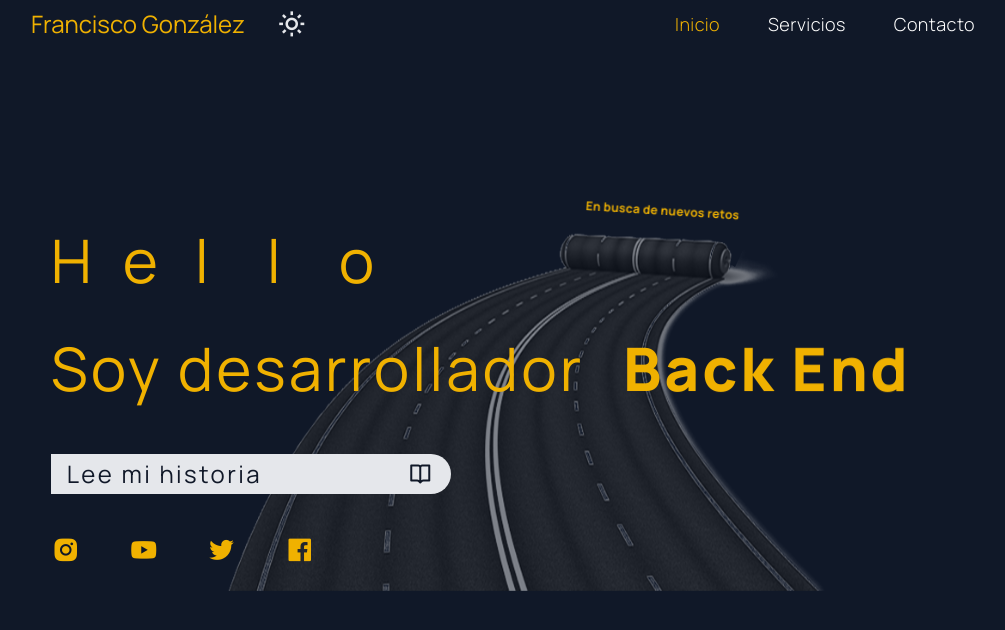
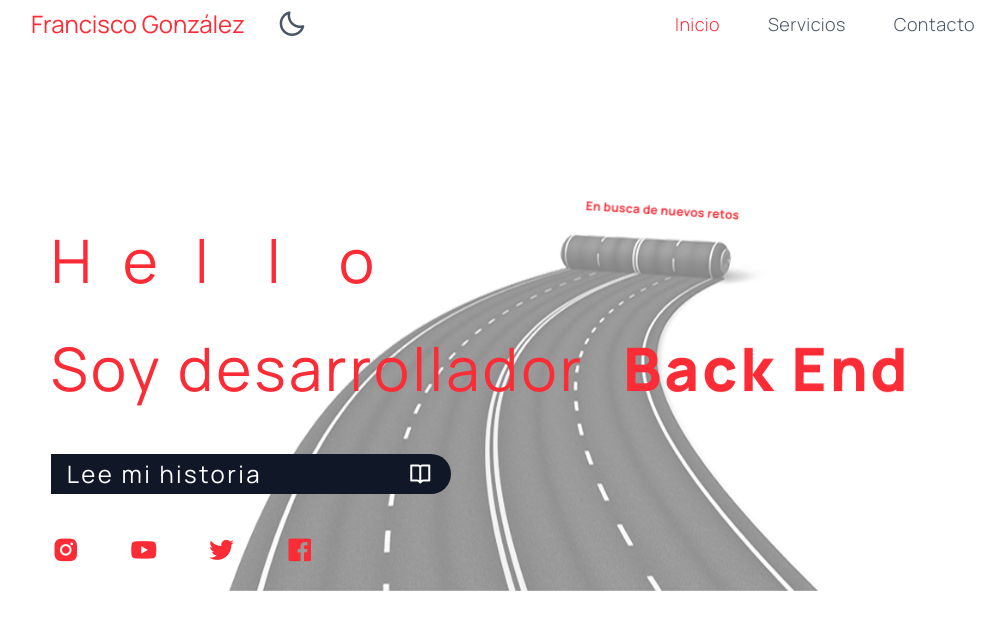
Before and after one commit to fgp4321/Portfolio, a React (Vite) app: page / in a window 1280 px wide. Shown: the top 630 px of the page, without its empty margins (113-1118 px from the left). Built offline with nearby package versions, Linux system fonts and the light colour scheme.

Commit message:
modo claro/oscuro hecho entero

```diff
--- a/src/App.jsx
+++ b/src/App.jsx
@@ -1,11 +1,14 @@
 import { React } from "react";
 import Hero from "./components/Hero";
+import { ThemeProvider } from "./context/ThemeContext";
 
 const App = () => {
   return (
-    <div className="min-h-screen bg-gray-900">
-      <Hero />
-    </div>
+    <ThemeProvider>
+      <div className="min-h-screen bg-white dark:bg-gray-900 text-red-500 dark:text-yellow-500 transition-colors duration-500">
+        <Hero />
+      </div>
+    </ThemeProvider>
     )
 }
 
--- a/src/components/Hero.jsx
+++ b/src/components/Hero.jsx
@@ -26,7 +26,7 @@
     <div className='w-full h-screen flex flex-col justify-center items-center isolate'>
       <Navbar />
       <div className='flex flex-col md:items-center items-start xl:gap-y-10 gap-y-3 xl:mb-0 md:mb-20 mb-0'>
-        <h1 className='flex flex-col xl:space-y-8 md:space-y-4 space-y-2 xl:text-6xl md:text-4xl text-3xl md:font-normal font-bolder text-yellow-500'>
+        <h1 className='flex flex-col xl:space-y-8 md:space-y-4 space-y-2 xl:text-6xl md:text-4xl text-3xl md:font-normal font-bolder'>
           <span className='flex'>
             {letters.map((letter, index) => (
               <span key={index} className='inline-block md:w-38 w-32 xl:-mr-20 -mr-24 relative' onMouseEnter={() => setHoveredLetter(index)} onMouseLeave={() => setHoveredLetter(null)}>
@@ -39,17 +39,17 @@
             Soy desarrollador{' '} <span className={`inline-block xl:w-[380px] md:w-[240px] w-[160px] lg:ml-6 ml-2 font-extrabold transform origin-left transition-transform duration-300 ease-out ${isRotating ? 'rotate-[100deg]' : 'rotate-0'}`}>{currentText}</span>
           </span>
         </h1>
-        <button className='xl:w-[400px] md:w-[300px] w-[270px] bg-gray-200 md:py-1 py-0 md:px-4 px-2 xl:text-2xl md:text-xl text-base text-gray-900 tracking-widest rounded-r-4xl flex justify-between items-center md:mr-auto md:mx-0 mx-auto' onClick={() => setIsTextVisible(!isTextVisible)} onMouseEnter={() => setRoadImageOpacity(0.8)} onMouseLeave={() => setRoadImageOpacity(0.5)} >{isTextVisible ? 'Oculta mi historia' : 'Lee mi historia'} <i className={`bx ${isTextVisible ? 'bx-book-alt' : 'bx-book-open'}`}></i></button>
+        <button className='xl:w-[400px] md:w-[300px] w-[270px] bg-gray-900 dark:bg-gray-200 md:py-1 py-0 md:px-4 px-2 xl:text-2xl md:text-xl text-base text-white dark:text-gray-900 tracking-widest rounded-r-4xl flex justify-between items-center md:mr-auto md:mx-0 mx-auto transition-colors duration-500' onClick={() => setIsTextVisible(!isTextVisible)} onMouseEnter={() => setRoadImageOpacity(0.8)} onMouseLeave={() => setRoadImageOpacity(0.5)} >{isTextVisible ? 'Oculta mi historia' : 'Lee mi historia'} <i className={`bx ${isTextVisible ? 'bx-book-alt' : 'bx-book-open'}`}></i></button>
         <div className='flex md:gap-12 gap-2 mr-auto'>
           {socialIcons.map((social, index) => (
-            <a href="#" key={index} className='xl:text-3xl md:text-2xl text-yellow-500 hovr:text-white transition-colors duration-500'><i className={social.icon}></i></a>
+            <a href="#" key={index} className='xl:text-3xl md:text-2xl text-red-500 dark:text-yellow-500 dark:hover:text-white hover:text-gray-900 transition-colors duration-500'><i className={social.icon}></i></a>
           ))}
         </div>
         <div className='lg:w-[600px] md:w-[500px] w-[350px] absolute left-1/2 -translate-x-1/2 -z-10'>
           <img src="images/road.png" alt="Road Image" className='w-full mx-auto transition-opacity duration-300' style={{opacity: roadImageOpacity}}/>
-          <span className='xl:text-xs md:text-[10px] text-[8px] font-bold tracking-wide text-yellow-500 absolute -top-5 xl:right-22 lg:right-26 md:right-16 right-10 rotate-[3.5deg] animate-bounce'>En busca de nuevos retos</span>
-          <div className={`xl:h-[150px] h-[100px] px-3 xl:text-lg md:text-base text-xs font-light text-gray-200 text-justify tracking-wide overflow-y-auto transform origin-top custom-scrollbar ${isTextVisible ? 'scale-y-100' : 'scale-y-0'} transition-transform duration-300`}>
-            <p className='xl:py-3 py-1 px-1 [&::first-letter]:text-[30px] [&::first-letter]:ml-5 [&::first-letter]:text-yellow-500'>{aboutText}</p>
+          <span className='xl:text-xs md:text-[10px] text-[8px] font-bold tracking-wide  absolute -top-5 xl:right-22 lg:right-26 md:right-16 right-10 rotate-[3.5deg] animate-bounce'>En busca de nuevos retos</span>
+          <div className={`xl:h-[150px] h-[100px] px-3 xl:text-lg md:text-base text-xs font-light text-gray-900 dark:text-gray-200 text-justify tracking-wide overflow-y-auto transform origin-top custom-scrollbar ${isTextVisible ? 'scale-y-100' : 'scale-y-0'} transition-transform duration-300`}>
+            <p className='xl:py-3 py-1 px-1 [&::first-letter]:text-[30px] [&::first-letter]:ml-5 [&::first-letter]:text-red-500 dark:[&::first-letter]:text-yellow-500'>{aboutText}</p>
           </div>
         </div>
       </div>
--- a/src/components/Navbar.jsx
+++ b/src/components/Navbar.jsx
@@ -1,21 +1,23 @@
 import React from 'react'
+import { useTheme } from '../context/ThemeContext'
 
 const Navbar = () => {
+  const { darkMode, toggleDarkMode } = useTheme()
   return (
-    <div className='w-full md:h-12 sm:h-14 h-18 flex justify-between items-center xl:px-36 lg:px-24 md:px-12 sm:px-6 px-4 fixed top-0 bg-gray-900'>
+    <div className='w-full md:h-12 sm:h-14 h-18 flex justify-between items-center xl:px-36 lg:px-24 md:px-12 sm:px-6 px-4 fixed top-0'>
       <div className='flex items-center sm:gap-x-4 gap-x-2'>
-        <a href="#" className='md:text-2xl sm:text-xl text-lg text-yellow-500'>Francisco González</a>
-        <i className='bx bx-sun md:text-3xl sm:text-2xl text-xl text-gray-200 sm:ml-4 ml-2 cursor-pointer'></i>
+        <a href="#" className='md:text-2xl sm:text-xl text-lg'>Francisco González</a>
+        <i className={`${darkMode ? 'bx bx-sun' : 'bx bx-moon'} md:text-3xl sm:text-2xl text-xl text-gray-600 dark:text-gray-200 sm:ml-4 ml-2 cursor-pointer`} onClick={toggleDarkMode}></i>
       </div>
       <div>
-        <a href="#" className='group lg:text-lg md:text-base text-sm font-light text-yellow-500 lg:mr-12 mr-8 tracking-wide relative'>Inicio
-            <span className='absolute -bottom-1 left-0 w-full h-[1px] bg-yellow-500 transform scale-x-0 group-hover:scale-x-100 group-hover:origin-left origin-right transition duration-300'></span>
+        <a href="#" className='group lg:text-lg md:text-base text-sm font-light text-red-500 dark:text-yellow-500 lg:mr-12 mr-8 tracking-wide relative'>Inicio
+            <span className='absolute -bottom-1 left-0 w-full h-[1px] text-red-500 dark:text-yellow-500 transform scale-x-0 group-hover:scale-x-100 group-hover:origin-left origin-right transition duration-300'></span>
         </a>
-        <a href="#" className='group lg:text-lg md:text-base text-sm font-light text-white lg:mr-12 mr-8 tracking-wide relative'>Servicios
-            <span className='absolute -bottom-1 left-0 w-full h-[1px] bg-white transform scale-x-0 group-hover:scale-x-100 group-hover:origin-left origin-right transition duration-300'></span>
+        <a href="#" className='group lg:text-lg md:text-base text-sm font-light text-gray-600 dark:text-white lg:mr-12 mr-8 tracking-wide relative'>Servicios
+            <span className='absolute -bottom-1 left-0 w-full h-[1px] bg-gray-600 dark:bg-white transform scale-x-0 group-hover:scale-x-100 group-hover:origin-left origin-right transition duration-300'></span>
         </a>
-        <a href="#" className='group lg:text-lg md:text-base text-sm font-light text-white lg:mr-12 mr-8 tracking-wide relative'>Contacto
-            <span className='absolute -bottom-1 left-0 w-full h-[1px] bg-white transform scale-x-0 group-hover:scale-x-100 group-hover:origin-left origin-right transition duration-300'></span>
+        <a href="#" className='group lg:text-lg md:text-base text-sm font-light text-gray-600 dark:text-white lg:mr-12 mr-8 tracking-wide relative'>Contacto
+            <span className='absolute -bottom-1 left-0 w-full h-[1px] bg-gray-600 dark:bg-white transform scale-x-0 group-hover:scale-x-100 group-hover:origin-left origin-right transition duration-300'></span>
         </a>
       </div>
     </div>
--- /dev/null
+++ b/src/context/ThemeContext.jsx
@@ -0,0 +1,21 @@
+import { createContext, useState, useEffect, useContext } from 'react'
+
+const ThemeContext = createContext()
+
+export const ThemeProvider = ({ children }) => {
+    const [darkMode, setDarkMode] = useState(() => JSON.parse(localStorage.getItem('darkMode')) || false,
+    )
+
+    useEffect(() => {
+        const root = document.documentElement
+
+        darkMode ? root.classList.add('dark') : root.classList.remove('dark')
+        localStorage.setItem('darkMode', JSON.stringify(darkMode))
+    }, [darkMode])
+
+    const toggleDarkMode = () => setDarkMode((prev) => !prev)
+
+    return <ThemeContext.Provider value={{ darkMode, toggleDarkMode }}>{children}</ThemeContext.Provider>
+}
+
+export const useTheme = () => useContext(ThemeContext)
--- a/src/index.css
+++ b/src/index.css
@@ -14,11 +14,20 @@
 }
 
 .custom-scrollbar::-webkit-scrollbar-thumb {
+    background-color: #ef4444;
+    border-radius: 4px;
+}
+
+.custom-scrollbar::-webkit-scrollbar-thumb:hover {
+    background-color: #dc2626;
+}
+
+.dark .custom-scrollbar::-webkit-scrollbar-thumb {
     background-color: #fbbf24;
     border-radius: 4px;
 }
 
-.custom-scrollbar::-webkit-scrollbar-thumb:hover {
+.dark .custom-scrollbar::-webkit-scrollbar-thumb:hover {
     background-color: #f59e0b;
 }
 
@@ -37,3 +46,5 @@
         }
     }
 }
+
+@custom-variant dark (&:where(.dark, .dark *))
```
